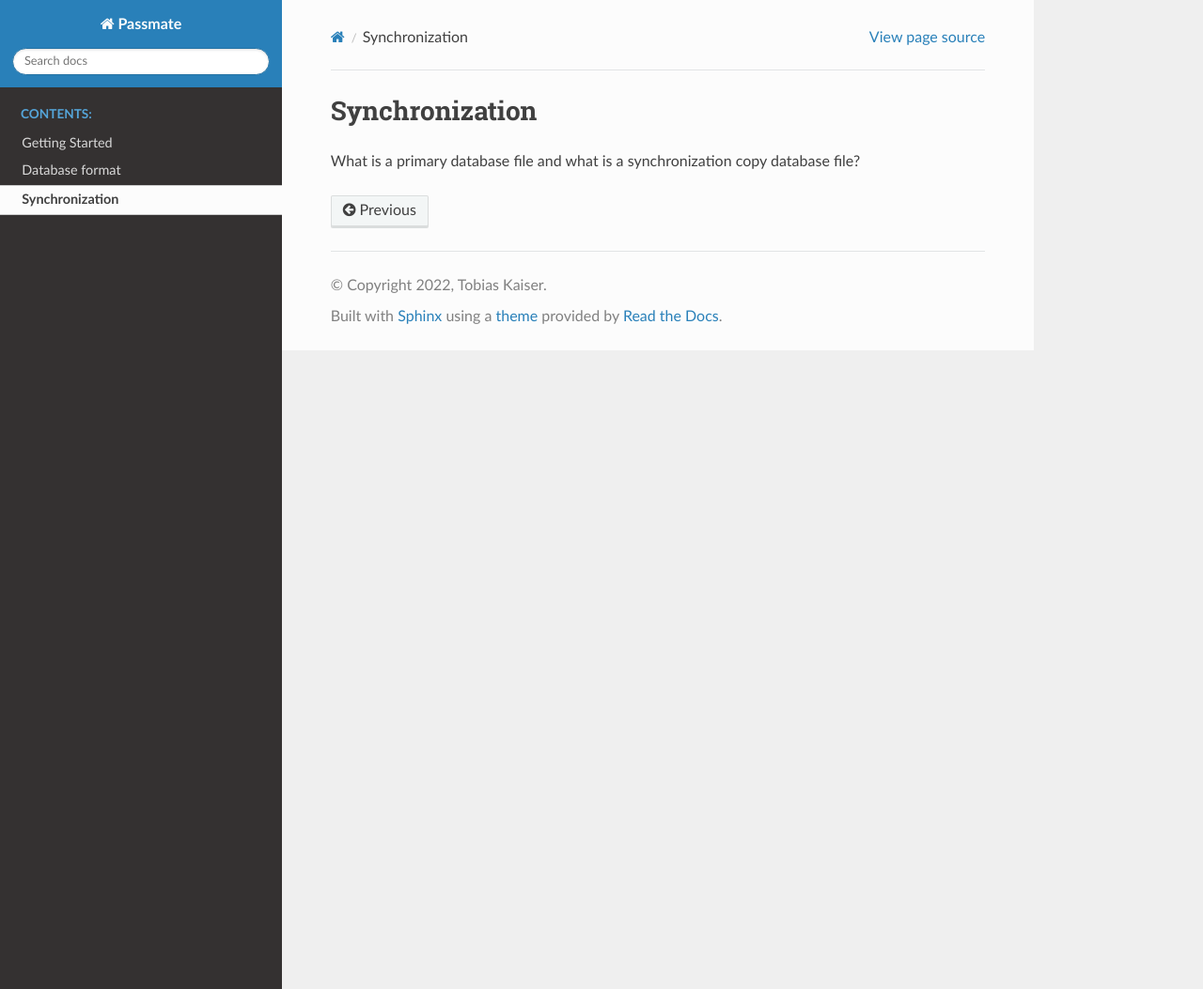
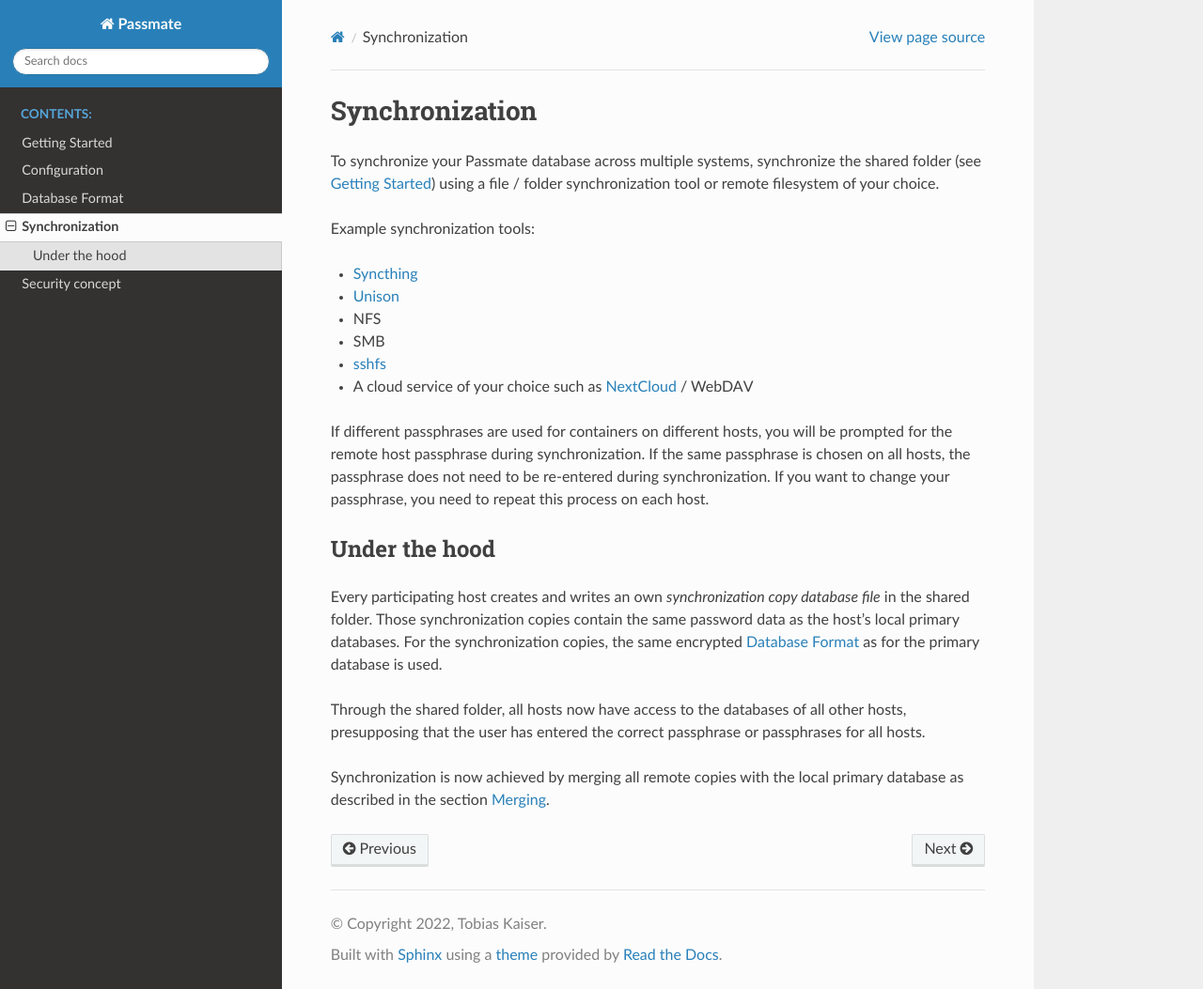
Before and after one commit to TobiasKaiser/passmate, a Sphinx documentation site: the page built from docs/sync.rst, in a window 1280 px wide and 1053 px high. Shown: the whole window at 94% size. Built offline with Sphinx 7.4.7 and the Read the Docs theme 2.0.0, drawn with Linux system fonts in a browser that asks for light colours.

```diff
--- a/docs/getting_started.rst
+++ b/docs/getting_started.rst
@@ -1,3 +1,5 @@
+.. _Getting Started:
+
 Getting Started
 ===============
 
--- /dev/null
+++ b/docs/security.rst
@@ -0,0 +1,4 @@
+Security concept
+================
+
+Passmate aims to secure your secret
--- a/docs/sync.rst
+++ b/docs/sync.rst
@@ -1,4 +1,26 @@
+.. _Synchronization:
+
 Synchronization
 ===============
 
-What is a primary database file and what is a synchronization copy database file?
+To synchronize your Passmate database across multiple systems, synchronize the shared folder (see :ref:`Getting Started`) using a file / folder synchronization tool or remote filesystem of your choice.
+
+Example synchronization tools:
+
+- `Syncthing <https://syncthing.net/>`_
+- `Unison <https://www.cis.upenn.edu/~bcpierce/unison/>`_
+- NFS
+- SMB
+- `sshfs <https://github.com/libfuse/sshfs>`_
+- A cloud service of your choice such as `NextCloud <https://nextcloud.com/>`_ / WebDAV
+
+If different passphrases are used for containers on different hosts, you will be prompted for the remote host passphrase during synchronization. If the same passphrase is chosen on all hosts, the passphrase does not need to be re-entered during synchronization. If you want to change your passphrase, you need to repeat this process on each host.
+
+Under the hood
+--------------
+
+Every participating host creates and writes an own *synchronization copy database file* in the shared folder. Those synchronization copies contain the same password data as the host's local primary databases. For the synchronization copies, the same encrypted :ref:`Database Format` as for the primary database is used.
+
+Through the shared folder, all hosts now have access to the databases of all other hosts, presupposing that the user has entered the correct passphrase or passphrases for all hosts.
+
+Synchronization is now achieved by merging all remote copies with the local primary database as described in the section :ref:`Merging`.
```
Also changed, not shown: docs/config.rst (added, +28 -0 lines), docs/database.rst (+10 -6 lines), docs/index.rst (+7 -6 lines).
